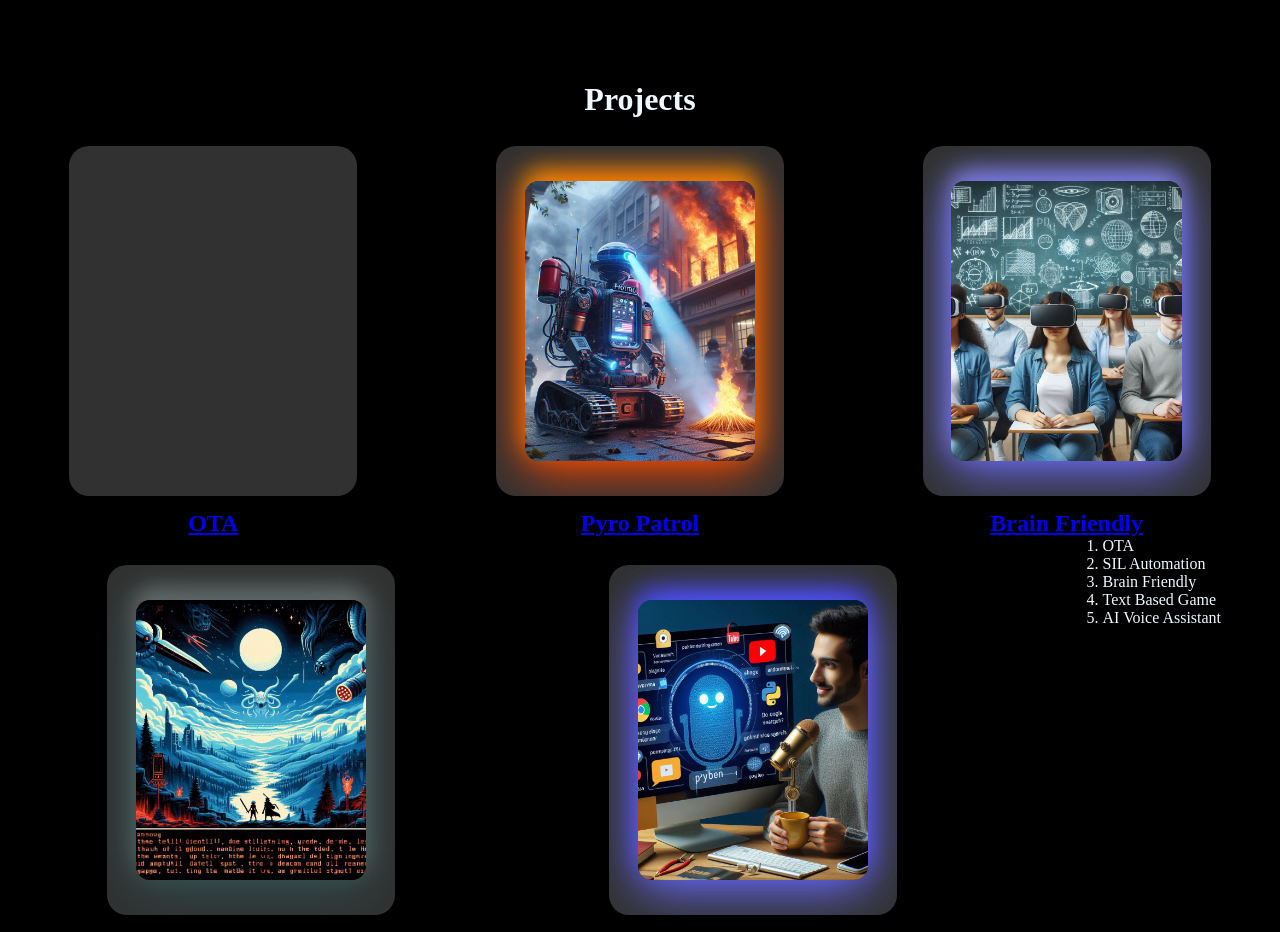
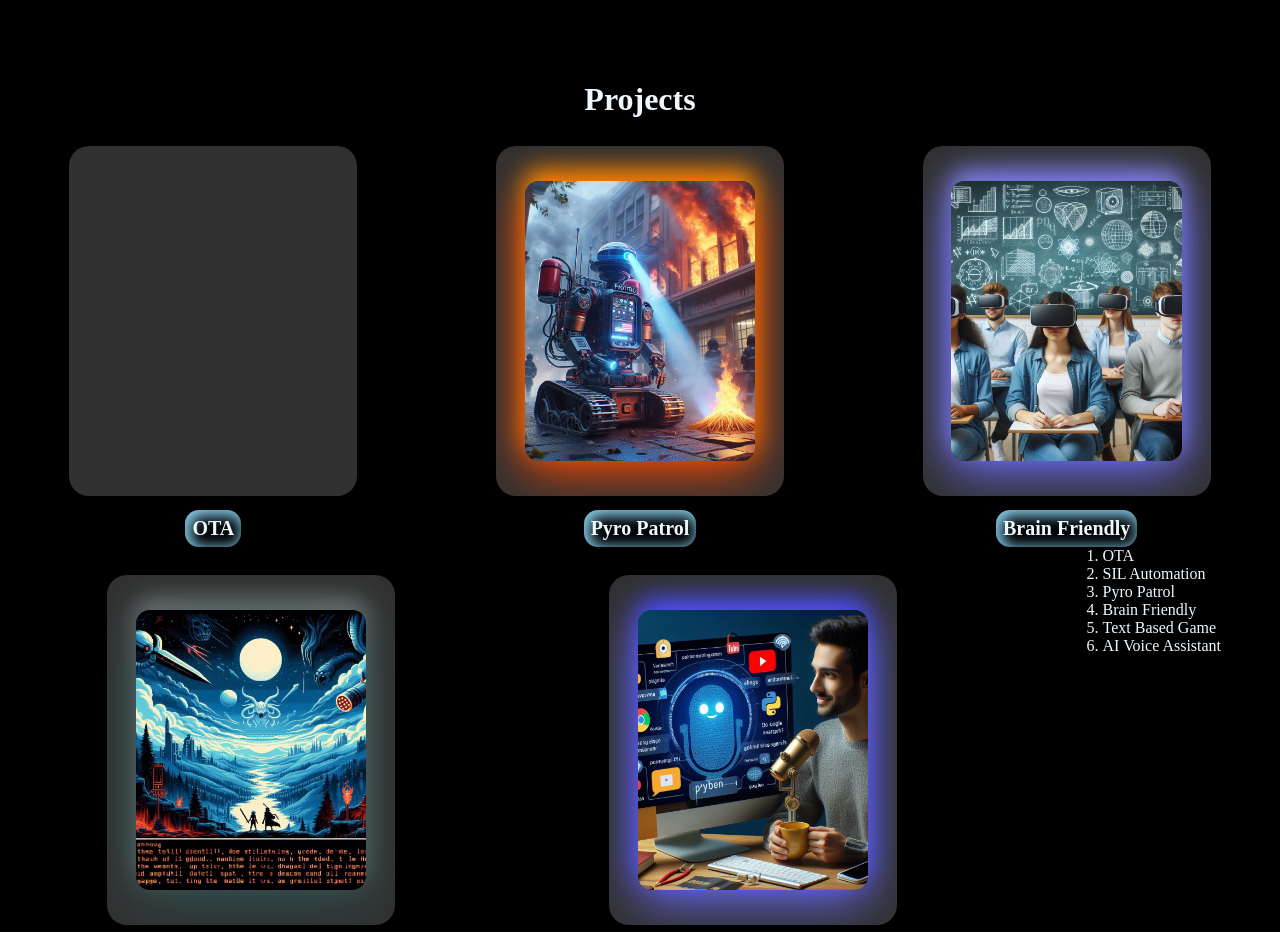
Before and after one commit to Paramesh-Kumar-2004/VP_Portfolio-2, a React (Create React App) app: page / in a window 1280 px wide. Shown: the part 2440-3372 px from the top of the page. Built offline with nearby package versions, Linux system fonts and the light colour scheme.

Commit message:
Updating The index.html & Project Card Styles

```diff
--- a/src/Components/Projects.jsx
+++ b/src/Components/Projects.jsx
@@ -10,11 +10,10 @@ function Projects() {
       <h1 id='Title'>Projects</h1>
       <div id='Projects_List'>
 
-        <a href="https://www.google.com" target='b'>
         <Projects_Component ProjectName='OTA' ID_Name='OTA'
           Description='OTA (Over-The-Air) Is Used To Sending The Software Updates Through Wireless. Completed At Expleo'
+          Project_Link='https://www.google.com'
         />
-        </a>
 
         {/* <a href="https://www.google.com" target='b'>
           <Projects_Component ProjectName='SIL Automation' ID_Name='SIL_Automation'
@@ -22,34 +21,39 @@ function Projects() {
           />
         </a> */}
 
-        <a href="https://www.google.com" target='b'>
+
         <Projects_Component ProjectName='Pyro Patrol' ID_Name='Pyro_Patrol'
           Description='The Pyro Patrol Is A Autonomous Fire Detecting And Extungushing Robot.'
+          Project_Link='https://www.google.com'
         />
-        </a>
 
-        <a href="https://www.google.com" target='b'>
+
+
         <Projects_Component ProjectName='Brain Friendly' ID_Name='Brain_Friendly'
           Description='Brain Friendly Is A E-Learning Website Using VR'
+          Project_Link='https://www.google.com'
         />
-        </a>
 
-        <a href="https://www.google.com" target='b'>
+
+
         <Projects_Component ProjectName='Text Based Game' ID_Name='Text_Based_Game'
           Description='Lorem, ipsum dolor sit amet consectetur adipisicing elit. Adipisci consequatur consequuntur ex deserunt aut.'
+          Project_Link='https://www.google.com'
         />
-        </a>
 
-        <a href="https://www.google.com" target='b'>
+
+
         <Projects_Component ProjectName='Simple AI Voice Assistant' ID_Name='AI_Voice_Assistant'
           Description='Lorem, ipsum dolor sit amet consectetur adipisicing elit. Adipisci consequatur consequuntur ex deserunt aut.'
+          Project_Link='https://www.google.com'
         />
-        </a>
+
 
         <div>
           <ol>
             <li>OTA</li>
             <li>SIL Automation</li>
+            <li>Pyro Patrol</li>
             <li>Brain Friendly</li>
             <li>Text Based Game</li>
             <li>AI Voice Assistant</li>
--- a/src/Components/Projects/Projects_Component.jsx
+++ b/src/Components/Projects/Projects_Component.jsx
@@ -4,19 +4,21 @@ import VP from "../../Images/VP.jpeg";
 
 
 
-function Projects_Component({ ProjectName = "Name None", ID_Name = "None", Description = "Summary None" }) {
+function Projects_Component({ ProjectName = "Name None", ID_Name = "None", Description = "Summary None", Project_Link = "#" }) {
     return (
 
         <div id='Main_Card'>
-            <div className="card"   >
+            {/* <div className="card"> */}
+            <a href={Project_Link} className="card">
                 {/* <img className="img" src={VP} alt="Not" width={126} height={200} /> */}
                 <div className='img' id={ID_Name}></div>
                 <div className="textBox">
                     <p className="text" id='Project_Title'>{ProjectName}</p>
                     <p className="text" id='Project_Description'>{Description}</p>
-                    <h6>Click For Source Code</h6>
+                    <p>Click For Source Code</p>
                 </div>
-            </div>
+            </a>
+            {/* </div> */}
             <h2>{ProjectName}</h2>
         </div>
     );
--- a/src/Components/Social_Media/GitHub.jsx
+++ b/src/Components/Social_Media/GitHub.jsx
@@ -16,7 +16,7 @@ function Github() {
                 <div className="username">Paramesh-Kumar-2004</div>
               </div>
             </div>
-            <div className="about">9 Repositories</div>
+            <div className="about">10 Repositories</div>
           </div>
         </div>
         <div className="text">
--- a/src/Styles/Projects.css
+++ b/src/Styles/Projects.css
@@ -42,6 +42,7 @@
     transition: 0.2s ease-in-out;
     position: relative;
     overflow: hidden;
+    text-decoration: none;
 }
 
 .card:hover {
@@ -108,8 +109,15 @@
 
 .card:hover>.img {
     height: 65%;
-    filter: blur(7px);
+    filter: blur(14px);
     animation: anim 3s infinite;
+}
+
+#Main_Card h2 {
+    border-radius: 14px;
+    padding: 7px;
+    font-size: 20px;
+    box-shadow: inset 3px 3px 14px 3px skyblue;
 }
 
 
@@ -129,42 +137,20 @@
     box-shadow: 0px 10px 50px orangered, 0px -10px 24px orange;
 }
 
-.card:hover>#Pyro_Patrol {
-    background: none;
-    box-shadow: none;
-}
-
-
 #Brain_Friendly {
     background-image: url("../Images/Project_Img/E-Learning_VR_1.jpg");
     box-shadow: 0px 10px 50px rgb(108, 108, 255), 0px -10px 24px rgb(135, 135, 226);
 }
-
-.card:hover>#Brain_Friendly {
-    background: none;
-    box-shadow: none;
-}
-
 
 #Text_Based_Game {
     background-image: url("../Images/Project_Img/Text_Game_2.jpg");
     box-shadow: 0px 10px 50px darkslategray, 0px -10px 24px gray;
 }
 
-.card:hover>#Text_Based_Game {
-    background: none;
-    box-shadow: none;
-}
-
 
 #AI_Voice_Assistant {
     background-image: url("../Images/Project_Img/AI_Assistant_1.jpg");
     box-shadow: 0px 10px 50px rgb(108, 108, 255), 0px -10px 24px rgb(64, 64, 250);
-}
-
-.card:hover>#AI_Voice_Assistant {
-    background: none;
-    box-shadow: none;
 }
 
 
```
Also changed, not shown: public/index.html (+8 -13 lines). Lines whose indentation alone changed are shown as unchanged.
